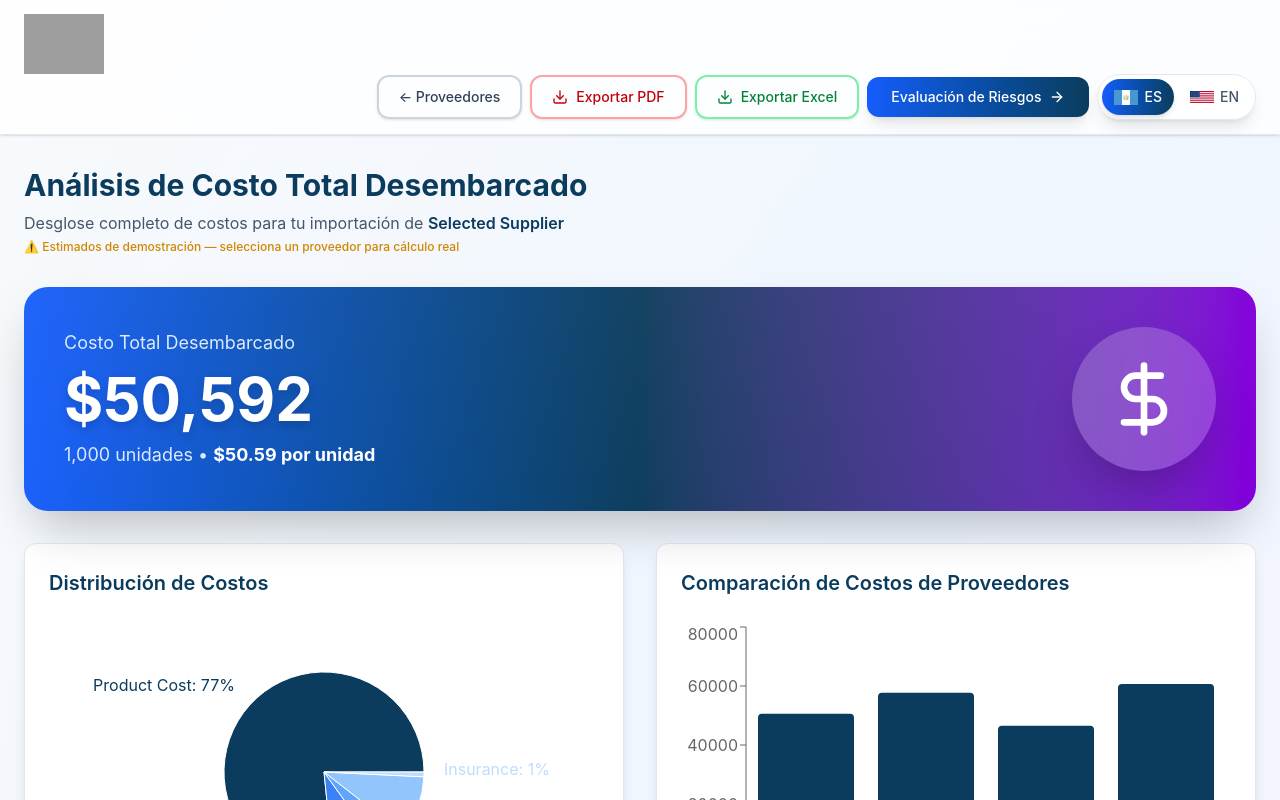
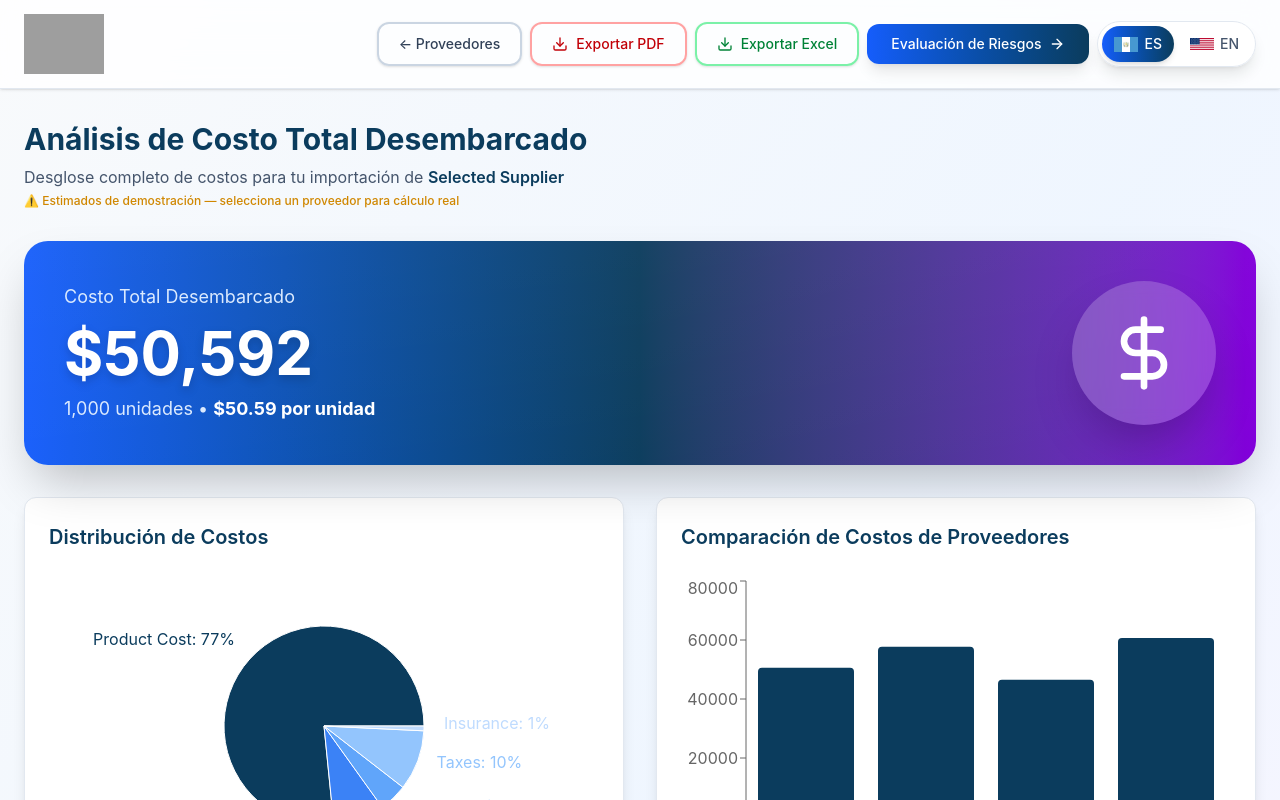
Before and after one commit to muhammadumar55/sealcargo_frontend, a React (Vite) app: page /costs in a window 1280 px wide. Shown: the top 800 px of the page. Built offline with nearby package versions, Linux system fonts and the light colour scheme; grey boxes are pictures that could not be loaded.

Commit message:
costbreakdonw header fixed

```diff
--- a/src/app/components/CostBreakdown.tsx
+++ b/src/app/components/CostBreakdown.tsx
@@ -326,16 +326,15 @@ export function CostBreakdown() {
     <div className="min-h-screen bg-gradient-to-br from-slate-50 via-blue-50 to-purple-50">
       {/* ── Header ─────────────────────────────────────────────────────────── */}
       <nav className="bg-white/80 backdrop-blur-lg border-b border-slate-200 sticky top-0 z-40 shadow-sm">
-        {/* Decreased py-6 to py-2.5 and sm:py-8 to sm:py-3.5 to dramatically reduce the bar height */}
-        <div className="max-w-7xl mx-auto px-3 sm:px-6 py-2.5 sm:py-3.5">
-          {/* Top row: Logo + Language toggle */}
-          <div className="flex items-center justify-between mb-3 lg:mb-0">
+        {/* FIX: Added lg:flex lg:items-center lg:justify-between and lg:gap-4 to merge the rows side-by-side on desktop */}
+        <div className="max-w-7xl mx-auto px-3 sm:px-6 py-2.5 sm:py-3.5 lg:flex lg:items-center lg:justify-between lg:gap-4">
+          {/* Left Side: Logo + Language toggle */}
+          {/* FIX: Removed mb-3 completely on desktop via lg:mb-0 */}
+          <div className="flex items-center justify-between mb-3 lg:mb-0 flex-shrink-0">
             <div className="flex items-center gap-2 sm:gap-3">
-              {/* Reduced desktop height from md:h-[85px] to md:h-[60px] and sm:h-16 to sm:h-14 so the logo doesn't stretch the container */}
               <img src={logo} alt="SEAL" className="h-12 sm:h-14 md:h-[60px]" />
               <span className="text-base sm:text-xl font-bold text-[#0B3C5D] hidden xs:block">
-                {" "}
-                SmartTrade AI{" "}
+                SmartTrade AI
               </span>
             </div>
             <div className="lg:hidden">
@@ -343,14 +342,13 @@ export function CostBreakdown() {
             </div>
           </div>
 
-          {/* Bottom row on mobile / right side on desktop: action buttons */}
-          <div className="flex items-center gap-2 overflow-x-auto lg:overflow-visible lg:justify-end pb-1 lg:pb-0 -mx-1 px-1 lg:mx-0 lg:px-0">
+          {/* Right Side: action buttons */}
+          <div className="flex items-center gap-2 overflow-x-auto lg:overflow-visible lg:justify-end pb-1 lg:pb-0 -mx-1 px-1 lg:mx-0 lg:px-0 w-full">
             <button
               onClick={() => navigate(-1)}
               className="px-3 sm:px-5 py-2 sm:py-2.5 border-2 border-slate-300 text-slate-700 rounded-xl hover:bg-slate-50 transition-all flex items-center gap-2 shadow-sm text-xs sm:text-sm whitespace-nowrap flex-shrink-0"
             >
-              {" "}
-              {t("cost.backToSuppliers")}{" "}
+              {t("cost.backToSuppliers")}
             </button>
             <button
               onClick={() =>
@@ -365,10 +363,9 @@ export function CostBreakdown() {
               }
               className="px-3 sm:px-5 py-2 sm:py-2.5 border-2 border-red-300 text-red-700 rounded-xl hover:bg-red-50 transition-all flex items-center gap-2 shadow-sm hover:shadow-md text-xs sm:text-sm whitespace-nowrap flex-shrink-0"
             >
-              {" "}
-              <Download className="w-4 h-4" />{" "}
-              <span className="hidden sm:inline">{t("cost.exportPDF")}</span>{" "}
-              <span className="sm:hidden">PDF</span>{" "}
+              <Download className="w-4 h-4" />
+              <span className="hidden sm:inline">{t("cost.exportPDF")}</span>
+              <span className="sm:hidden">PDF</span>
             </button>
             <button
               onClick={() =>
@@ -383,10 +380,9 @@ export function CostBreakdown() {
               }
               className="px-3 sm:px-5 py-2 sm:py-2.5 border-2 border-green-300 text-green-700 rounded-xl hover:bg-green-50 transition-all flex items-center gap-2 shadow-sm hover:shadow-md text-xs sm:text-sm whitespace-nowrap flex-shrink-0"
             >
-              {" "}
-              <Download className="w-4 h-4" />{" "}
-              <span className="hidden sm:inline">{t("cost.exportExcel")}</span>{" "}
-              <span className="sm:hidden">Excel</span>{" "}
+              <Download className="w-4 h-4" />
+              <span className="hidden sm:inline">{t("cost.exportExcel")}</span>
+              <span className="sm:hidden">Excel</span>
             </button>
             <button
               onClick={() =>
@@ -402,15 +398,13 @@ export function CostBreakdown() {
               }
               className="px-3 sm:px-6 py-2 sm:py-2.5 bg-gradient-to-r from-blue-600 to-[#0B3C5D] text-white rounded-xl hover:from-blue-700 hover:to-[#0a2f47] transition-all flex items-center gap-2 shadow-lg hover:shadow-xl text-xs sm:text-sm whitespace-nowrap flex-shrink-0"
             >
-              {" "}
               <span className="hidden sm:inline">
-                {" "}
-                {t("cost.riskAssessment")}{" "}
-              </span>{" "}
-              <span className="sm:hidden">Riesgos</span>{" "}
-              <ArrowRight className="w-4 h-4" />{" "}
+                {t("cost.riskAssessment")}
+              </span>
+              <span className="sm:hidden">Riesgos</span>
+              <ArrowRight className="w-4 h-4" />
             </button>
-            <div className="hidden lg:block">
+            <div className="hidden lg:block flex-shrink-0">
               <LanguageToggle />
             </div>
           </div>
```
